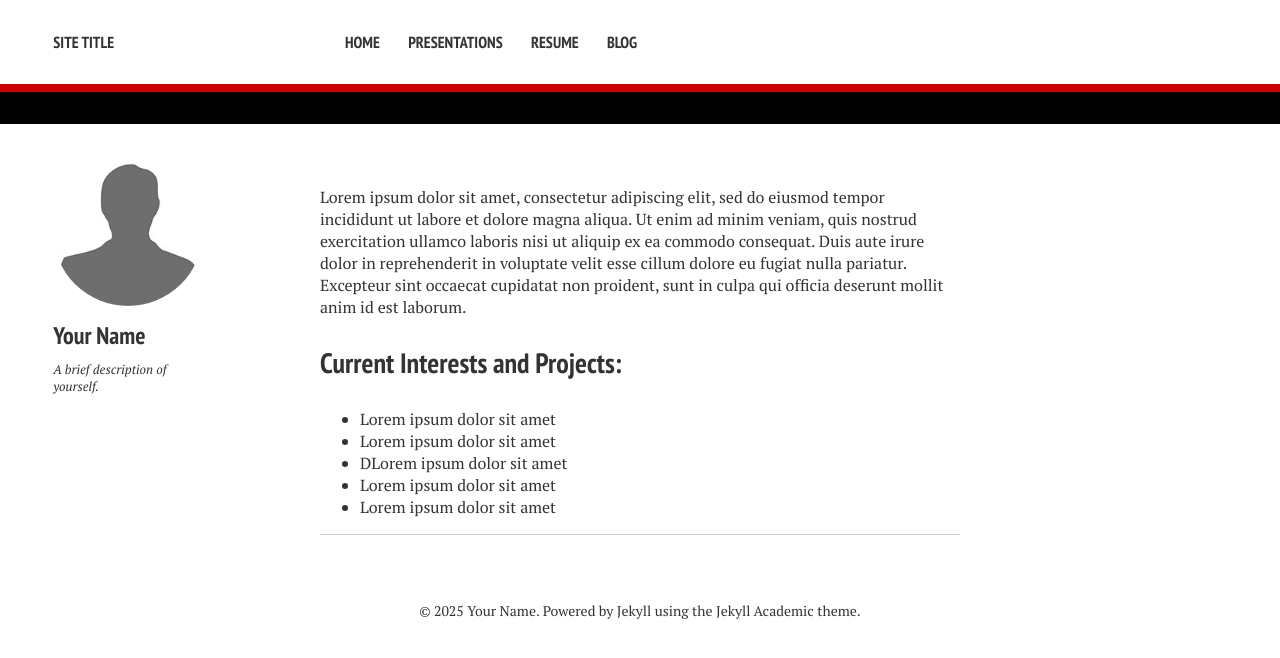
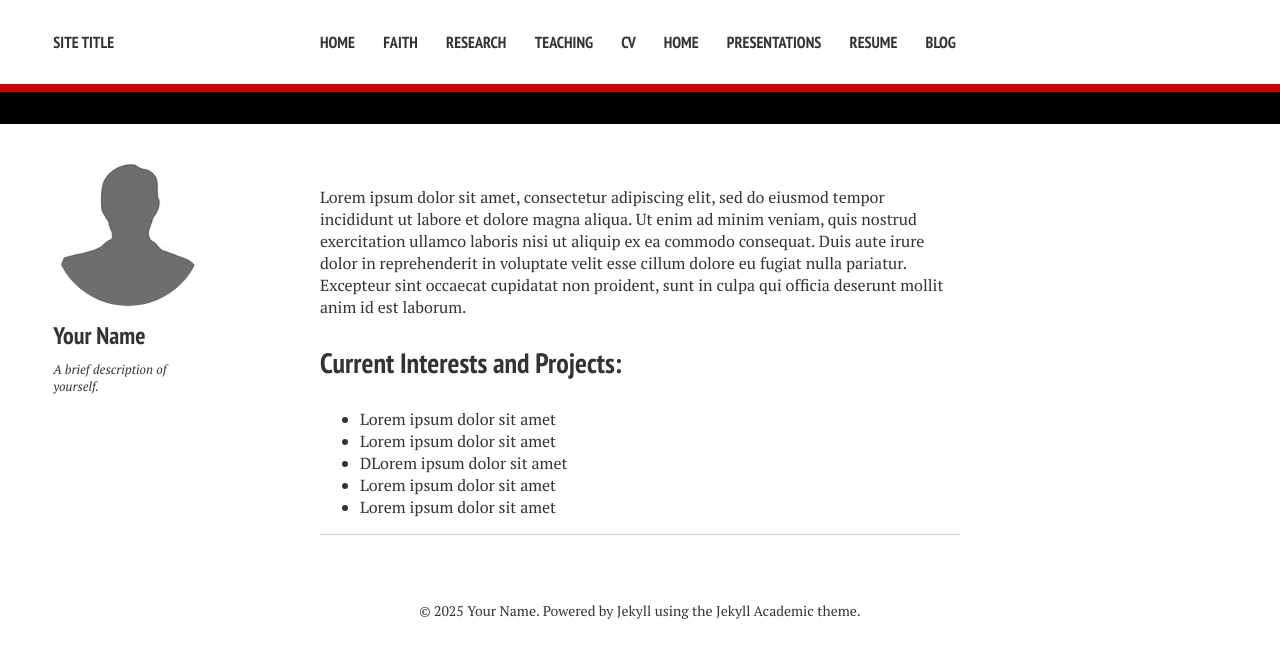
Before and after one commit to erick-ross/erick-ross.github.io, a Jekyll site: the page built from index.md, in a window 1280 px wide. Shown: the top 658 px of the page. Built offline with Jekyll 4.4.1, drawn with Linux system fonts in a browser that asks for light colours; nearby versions of some CDN libraries.

Commit message:
Update navigation.yml

```diff
--- a/_data/navigation.yml
+++ b/_data/navigation.yml
@@ -1,4 +1,15 @@
 # Site navigation links
-- title:
-  url:
-  menuorder:
+- title: Home
+  url: /
+
+- title: Faith
+  url: /faith/
+
+- title: Research
+  url: /research/
+
+- title: Teaching
+  url: /teaching/
+
+- title: CV
+  url: /cv/
```
